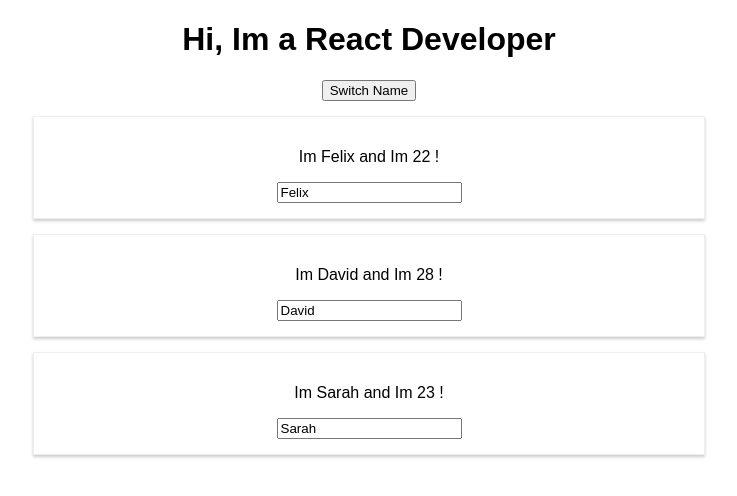
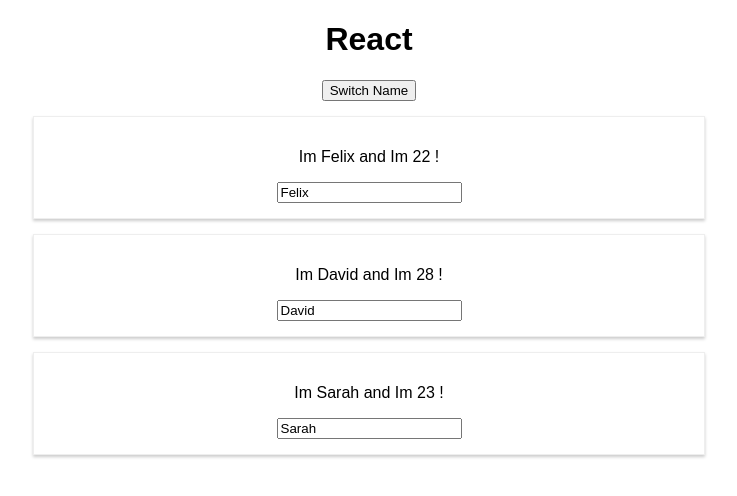
Before and after one commit to felixhaeberle/react-course, a React (Create React App) app in the folder section_03/react-complete-guide/: page / in a window 1280 px wide. Shown: the top 496 px of the page, without its empty margins (271-1008 px from the left). Built offline with nearby package versions, Linux system fonts and the light colour scheme.

Commit message:
Change course page site header

```diff
--- a/section_03/react-complete-guide/src/App.js
+++ b/section_03/react-complete-guide/src/App.js
@@ -36,7 +36,7 @@
   render() {
     return (
       <div className="App">
-        <h1>Hi, Im a React Developer</h1>
+        <h1>React</h1>
         <button onClick={() => this.switchNameHandler("Pascal")}>Switch Name</button>
         <Person
           name={this.state.persons[0].name}
```
